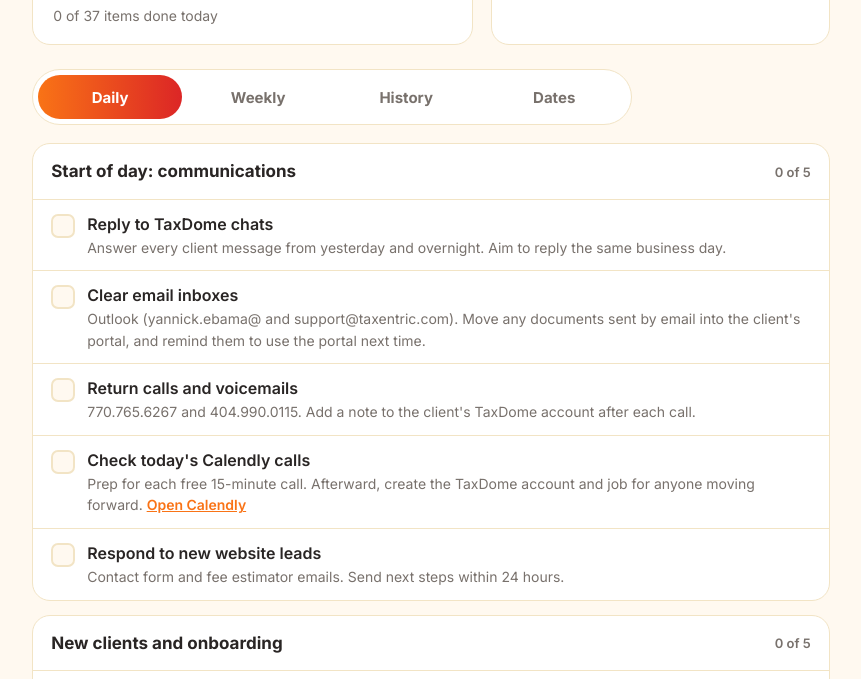
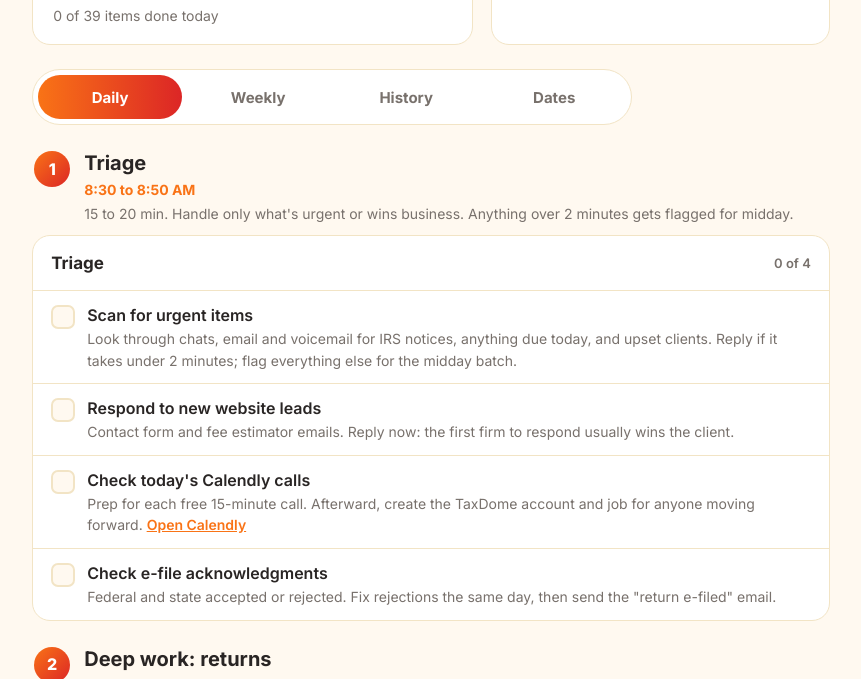
Before and after one commit to taxentricsolutions-max/referral-site, a plain HTML site: page internal/checklist.html in a window 1280 px wide. Shown: the part 273-952 px from the top of the page, without its empty margins (209-1070 px from the left). Drawn offline with Linux system fonts and the light colour scheme.

Commit message:
Checklist: organize daily list into time blocks
Co-Authored-By: Claude Opus 5.5 <noreply@anthropic.com>
Claude-Session: https://claude.ai/code/session_01BwrQbMS2h8vHsdADVFxRtF

```diff
--- a/internal/checklist.html
+++ b/internal/checklist.html
@@ -68,6 +68,11 @@ tr.past td{color:var(--mu)}tr.past td.left{color:var(--mu)}
 @media(max-width:600px){table{font-size:13px}td,th{padding:9px 12px}}
 @media(prefers-reduced-motion:reduce){.bar i{transition:none}}
 
+.blk{display:flex;gap:14px;align-items:flex-start;margin:26px 2px 10px}
+.blk .num{flex:none;width:36px;height:36px;border-radius:50%;display:grid;place-items:center;font-weight:800;color:#fff;background:linear-gradient(135deg,var(--or),var(--rd))}
+.blk b{font-size:20px;line-height:1.2;display:block}
+.blk .tm{display:inline-block;margin:4px 0 2px;font-weight:700;color:var(--or);font-size:14px;white-space:nowrap}
+.blk .sub{display:block}
 .carry{border-color:light-dark(#fecaca,#5b2323);background:light-dark(#fff5f5,#2a1717)}
 .carry>h3{color:var(--rd)}
 .carry .since{color:var(--rd);font-weight:600}
@@ -150,52 +155,56 @@ tr.past td{color:var(--mu)}tr.past td.left{color:var(--mu)}
 <script>
 {
 const DAILY=[
- ["Start of day: communications",[
+ ["Triage",[
+  ["Scan for urgent items","Look through chats, email and voicemail for IRS notices, anything due today, and upset clients. Reply if it takes under 2 minutes; flag everything else for the midday batch."],
+  ["Respond to new website leads","Contact form and fee estimator emails. Reply now: the first firm to respond usually wins the client."],
+  ["Check today's Calendly calls","Prep for each free 15-minute call. Afterward, create the TaxDome account and job for anyone moving forward.","https://calendly.com/","Calendly"],
+  ["Check e-file acknowledgments","Federal and state accepted or rejected. Fix rejections the same day, then send the \"return e-filed\" email."]],{n:1,t:"Triage",time:"8:30 to 8:50 AM",d:"15 to 20 min. Handle only what's urgent or wins business. Anything over 2 minutes gets flagged for midday."}],
+ ["Returns in TaxAct",[
+  ["Prepare returns in the In prep queue","Personal returns within 24 to 48 hours and business returns within 48 to 72 hours of documents being complete."],
+  ["Review prepared returns","1st review and manager review before anything goes to the client."],
+  ["Send drafts and e-file authorizations","Upload the draft return and 8879 to the portal, then send the invoice."],
+  ["Release paid returns for e-filing","Clients pay after review and before filing. File as soon as the invoice and 8879 are both in."],
+  ["Track paper-filed returns","Prior-year returns that had to be mailed: note the mail date and tracking number on the job."]],{n:2,t:"Deep work: returns",time:"8:50 to 11:30 AM",d:"Phone on Do Not Disturb, email closed. This is the work that brings in revenue."}],
+ ["Replies",[
   ["Reply to TaxDome chats","Answer every client message from yesterday and overnight. Aim to reply the same business day."],
   ["Clear email inboxes","Outlook (yannick.ebama@ and support@taxentric.com). Move any documents sent by email into the client's portal, and remind them to use the portal next time."],
-  ["Return calls and voicemails","770.765.6267 and 404.990.0115. Add a note to the client's TaxDome account after each call."],
-  ["Check today's Calendly calls","Prep for each free 15-minute call. Afterward, create the TaxDome account and job for anyone moving forward.","https://calendly.com/","Calendly"],
-  ["Respond to new website leads","Contact form and fee estimator emails. Send next steps within 24 hours."]]],
+  ["Return calls and voicemails","770.765.6267 and 404.990.0115. Add a note to the client's TaxDome account after each call."]],{n:3,t:"Communications, batch 1",time:"11:30 AM to 12:30 PM",d:"Full replies to everything flagged in triage, then onboarding."}],
  ["New clients and onboarding",[
   ["Activate pending portal accounts","Resend invites to accounts that haven't activated. TaxDome can't email clients until they do."],
   ["Nudge unsigned engagement letters","Proposals and ELs pending more than 3 days (reminders should be on, but call anyone stuck)."],
   ["Confirm ID verifications","Check Stripe Identity results, then complete the \"Confirm ID verified in Stripe\" tasks."],
   ["Review submitted organizers","Open each new organizer. For business clients, check the Bookkeeping answers, tag BK setup / Catch-up / Annual plan, then complete the review task."],
-  ["Follow up on overdue organizers","Message clients whose organizer has been open more than 5 days."]]],
+  ["Follow up on overdue organizers","Message clients whose organizer has been open more than 5 days."]],null],
  ["Pipelines and tasks",[
   ["Scan every pipeline for red (overdue) jobs","Individual 1040, Business, Monthly Bookkeeping, IRS Monitoring sign-up and IRS Monitoring Renewal."],
   ["Check stages that don't move on their own","Extension, Extension filed, Return complete, Prep post extension. Move finished jobs along by hand."],
   ["Work today's and overdue tasks","Complete, reschedule, or reassign. Tag first, then complete, so jobs route correctly."],
   ["Chase Missing docs","Check uploads from clients tagged Missing docs. Remove the tag once everything is in."],
-  ["Flag extensions early","Tag Extension on anyone whose documents or catch-up books won't be ready in time."]]],
- ["Returns in TaxAct",[
-  ["Prepare returns in the In prep queue","Personal returns within 24 to 48 hours and business returns within 48 to 72 hours of documents being complete."],
-  ["Review prepared returns","1st review and manager review before anything goes to the client."],
-  ["Send drafts and e-file authorizations","Upload the draft return and 8879 to the portal, then send the invoice."],
-  ["Check e-file acknowledgments","Federal and state accepted or rejected. Fix rejections the same day, then send the \"return e-filed\" email."],
-  ["Track paper-filed returns","Prior-year returns that had to be mailed: note the mail date and tracking number on the job."]]],
+  ["Flag extensions early","Tag Extension on anyone whose documents or catch-up books won't be ready in time."]],{n:4,t:"Operations",time:"1:30 to 3:30 PM",d:"Keep every job moving and every dollar collected."}],
  ["Money: TaxDome invoices",[
-  ["Release paid returns for e-filing","Clients pay after review and before filing. File as soon as the invoice and 8879 are both in."],
   ["Follow up on unpaid invoices","Remind anyone past 7 days. Don't file a return until its invoice is paid."],
-  ["Check plan and bookkeeping payments","Annual plan installments (pause work after 15 days late) and failed recurring bookkeeping charges."]]],
+  ["Check plan and bookkeeping payments","Annual plan installments (pause work after 15 days late) and failed recurring bookkeeping charges."]],null],
  ["Bookkeeping",[
   ["Check bank feeds","Reconnect any disconnected feeds, and ask the client to sign back in if needed."],
   ["Monthly statements due by the 10th","Follow up on bookkeeping clients missing uploads or answers."],
-  ["Move catch-up jobs forward","Batch your questions to each client, and keep catch-up ahead of their filing deadline."]]],
+  ["Move catch-up jobs forward","Batch your questions to each client, and keep catch-up ahead of their filing deadline."]],null],
  ["IRS records monitoring",[
   ["Log new opt-ins","New rows in the IRS Monitoring Opt-ins sheet: create the TaxDome account if needed and add the job to the sign-up pipeline."],
   ["Check Tax Pro Account authorizations","Requests waiting on client approval: nudge the client. Approved: complete the Verify task to start the trial.","https://www.irs.gov/tax-professionals/tax-pro-account","Tax Pro Account"],
   ["Schedule renewals","Complete each \"Schedule renewal\" task by adding the yearly recurrence on the job's Internal deadline date."],
-  ["Handle overdue renewals","Renewal jobs past 35 days unsigned: withdraw the IRS authorization and delete the client's recurrence."]]],
+  ["Handle overdue renewals","Renewal jobs past 35 days unsigned: withdraw the IRS authorization and delete the client's recurrence."]],null],
+ ["Replies",[
+  ["Second round of replies","Chats, email and voicemail that came in since midday. Everyone hears back today."]],{n:5,t:"Communications, batch 2 and wrap-up",time:"3:30 to 5:00 PM",d:"Second round of replies, growth work, and setting up tomorrow."}],
  ["Referrals and marketing",[
   ["Review new referral signups","Referral sheet: delete fake or spam names (the form has no captcha)."],
   ["Match referred friends to clients","When a referred client's first invoice is paid, set Reward Status to Qualified. Pay only after payment."],
   ["Process unsubscribes","Zoho unsubscribes and the Unsubscribes sheet: tag No marketing in TaxDome. Honor within 10 business days."],
-  ["Check today's Zoho campaign","If one went out, look at bounces and replies. Non-tax offers go only to the non-tax-client list."]]],
+  ["Check today's Zoho campaign","If one went out, look at bounces and replies. Non-tax offers go only to the non-tax-client list."]],null],
  ["End of day",[
   ["Update client-facing statuses","So every client sees where their return stands."],
   ["Nothing left unanswered","Inbox, chats and voicemail all at zero, or each has a promised reply time."],
-  ["Set tomorrow's top 3","Write them in today's notes below."]]]
+  ["Set tomorrow's top 3","Write them in today's notes below."]],null]
 ];
 const WEEKLY=[
  ["Weekly review (Fridays)",[
@@ -275,10 +284,10 @@ function renderCarry(kind){
 }
 function renderList(kind){
   const r=get(kind,cur(kind));
-  return LISTS[kind].map(([title,items])=>{
+  return LISTS[kind].map(([title,items,blk])=>{
     const its=items.map(i=>ITEMS[kind].find(x=>x.id===slug(i[0])));
     const done=its.filter(it=>r.c[it.id]).length;
-    return '<div class="sec"><h3>'+esc(title)+'<small class="'+(done===its.length?"done":"")+'">'+done+' of '+its.length+'</small></h3>'+its.map(it=>itemHtml(kind,it,!!r.c[it.id])).join("")+'</div>';
+    return (blk?'<div class="blk"><span class="num">'+blk.n+'</span><div><b>'+esc(blk.t)+'</b><span class="tm">'+esc(blk.time)+'</span><span class="sub">'+esc(blk.d)+'</span></div></div>':'')+'<div class="sec"><h3>'+esc(title)+'<small class="'+(done===its.length?"done":"")+'">'+done+' of '+its.length+'</small></h3>'+its.map(it=>itemHtml(kind,it,!!r.c[it.id])).join("")+'</div>';
   }).join("");
 }
 function stats(kind,key){const r=rec[kind][key]||{c:{}},t=ITEMS[kind].length,d=ITEMS[kind].filter(it=>r.c[it.id]).length;return{d,t,p:Math.round(d/t*100)}}
```
